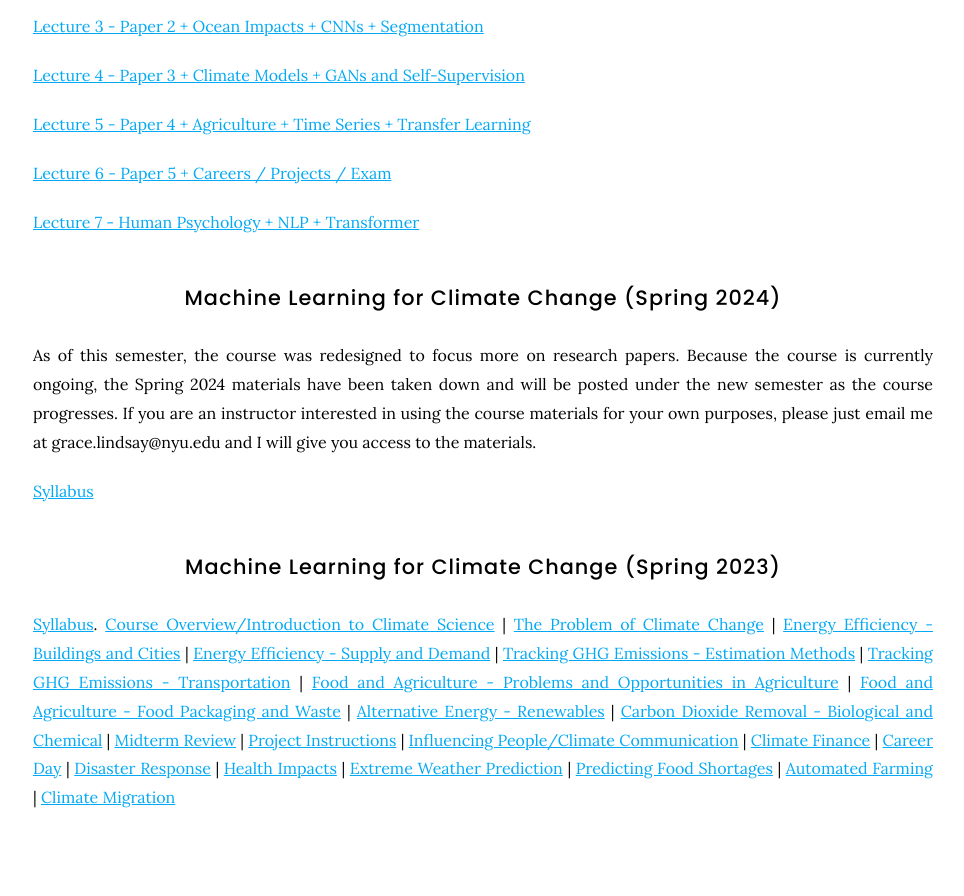
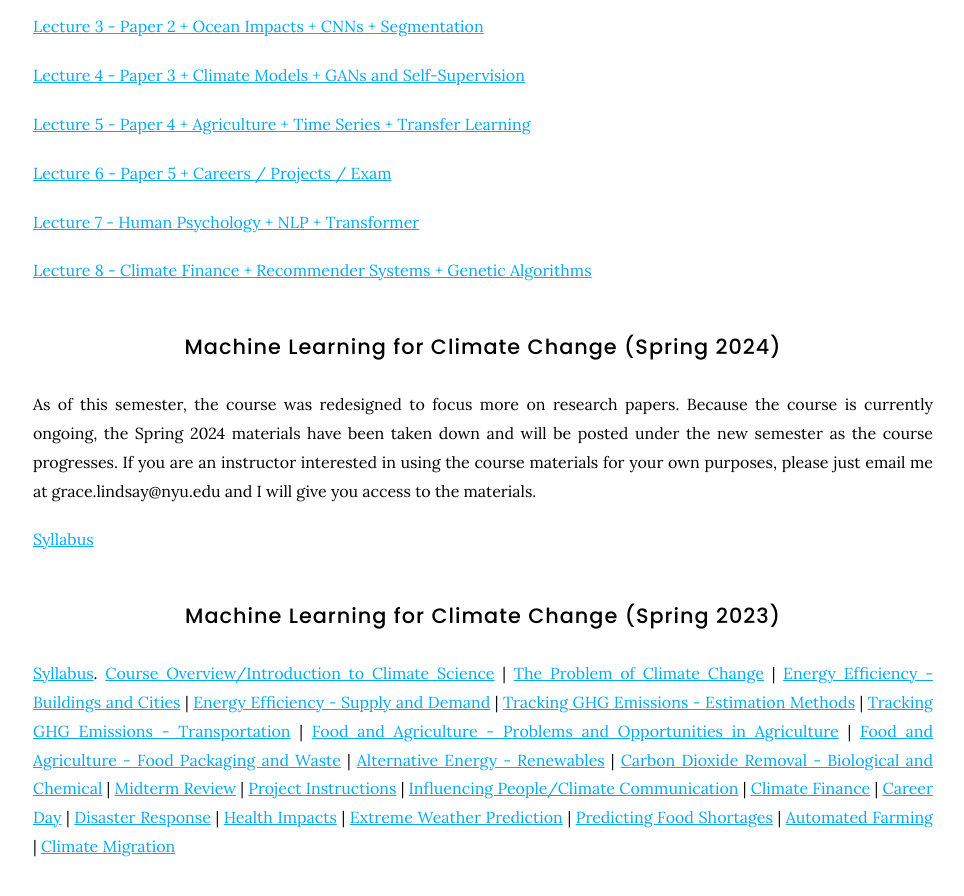
Before and after one commit to Lindsay-Lab/lindsay-lab.github.io, a Jekyll site: the page built from teaching/index.md, in a window 1280 px wide and 900 px high, scrolled down 674 px. Shown: the top 896 px of the window, without its empty margins (157-1121 px from the left). Built offline with Jekyll 4.4.1, drawn with Linux system fonts in a browser that asks for light colours; nearby versions of some CDN libraries.

Commit message:
Update index.md

```diff
--- a/teaching/index.md
+++ b/teaching/index.md
@@ -26,6 +26,8 @@ I usually teach Data Literacy for Psychology (PSYCH-UA 8) in the Fall and Machin
 [Lecture 6 - Paper 5 + Careers / Projects / Exam](https://lindsay-lab.github.io/ClimateML_Lectures/Lecture6-Paper5%2BCareer_ProjectInfo.pdf)
 
 [Lecture 7 - Human Psychology + NLP + Transformer](https://lindsay-lab.github.io/ClimateML_Lectures/Lecture%207%20-%20Psychology%20%2B%20NLP%20%2B%20Transformers.pdf)
+
+[Lecture 8 - Climate Finance + Recommender Systems + Genetic Algorithms](https://lindsay-lab.github.io/ClimateML_Lectures//Lecture 5 - Paper 4 %2B Agriculture %2B Time Series %2B Transfer Learning2025.pdf)
 
 ## Machine Learning for Climate Change (Spring 2024)
 As of this semester, the course was redesigned to focus more on research papers. Because the course is currently ongoing, the Spring 2024 materials have been taken down and will be posted under the new semester as the course progresses. If you are an instructor interested in using the course materials for your own purposes, please just email me at grace.lindsay@nyu.edu and I will give you access to the materials.
```
